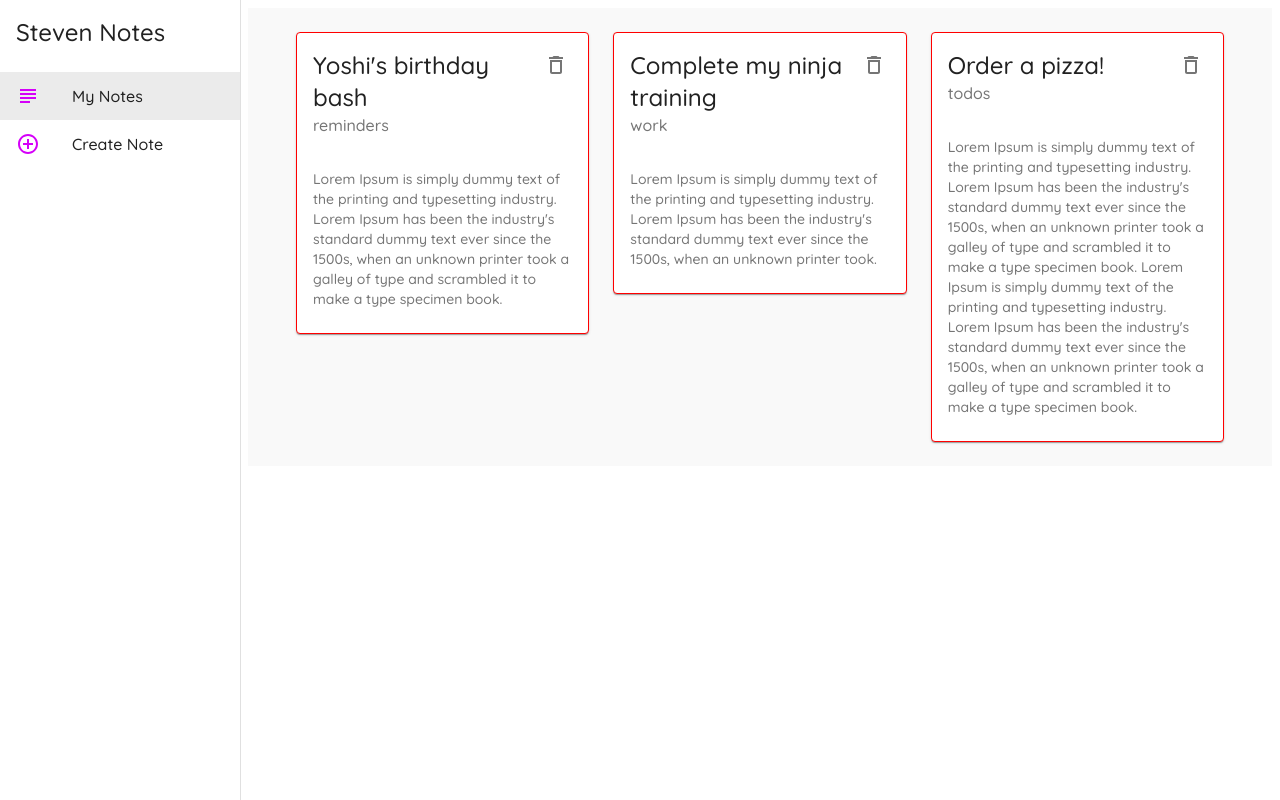
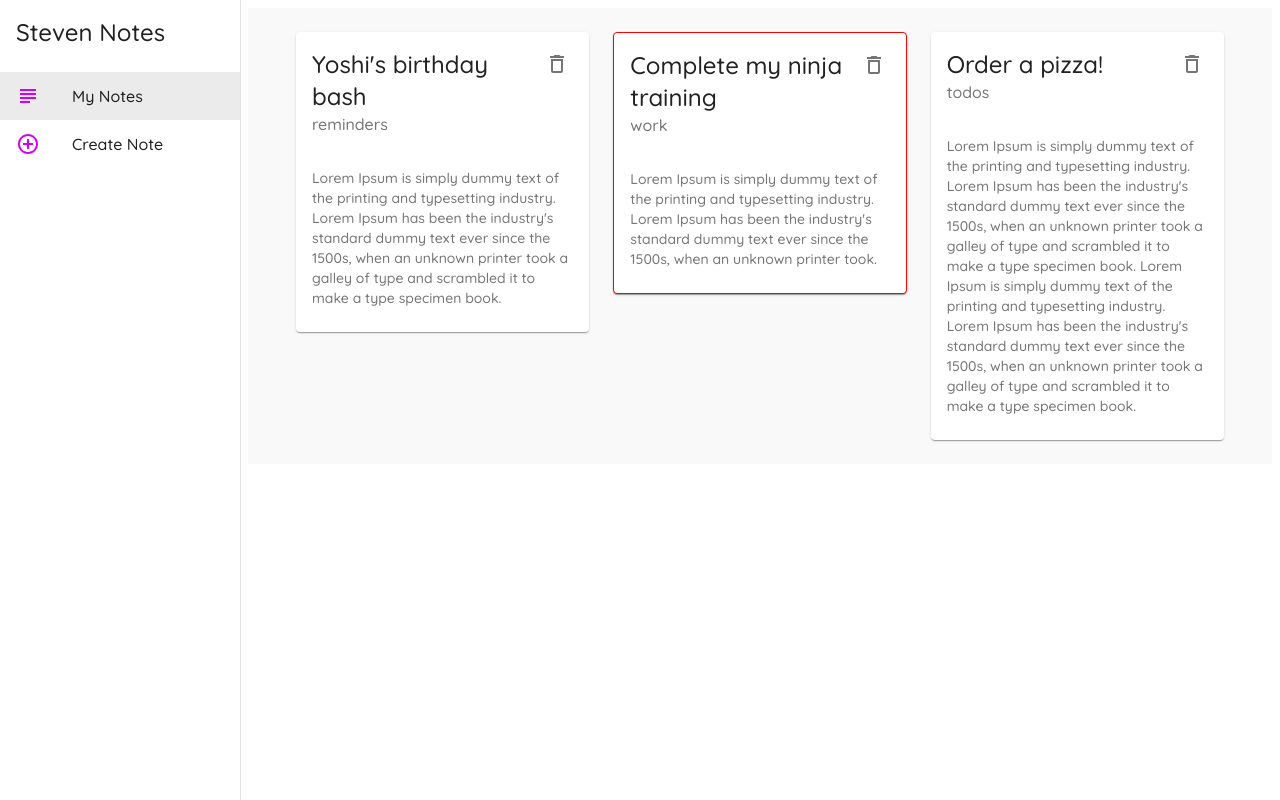
Before and after one commit to pluto123/material_ui_tutorial, a React (Create React App) app: page / in a window 1280 px wide. Built offline with nearby package versions, Linux system fonts and the light colour scheme; data requests are answered from the project's data file.

Commit message:
動態決定樣式

```diff
--- a/src/components/NoteCard/index.jsx
+++ b/src/components/NoteCard/index.jsx
@@ -7,19 +7,18 @@ import { IconButton, Typography} from '@material-ui/core'
 import { withStyles } from "@material-ui/core/styles"
 
 const useStyles = () => ({
-    test: {
+    red_border: {
         border: '1px red solid'
     }
 })
 
 class NoteCard extends Component {
     render() {
-        const {id, title, category, details} = this.props
-        const { classes } = this.props
+        const {id, title, category, details, classes} = this.props
 
         return (
             <div>
-                <Card elevation={1} className={classes.test}>
+                <Card elevation={1} className={(category === 'work')?classes.red_border:null}>
                     <CardHeader
                         action={
                             <IconButton onClick={() => this.props.handleDelete(id)}>
```
